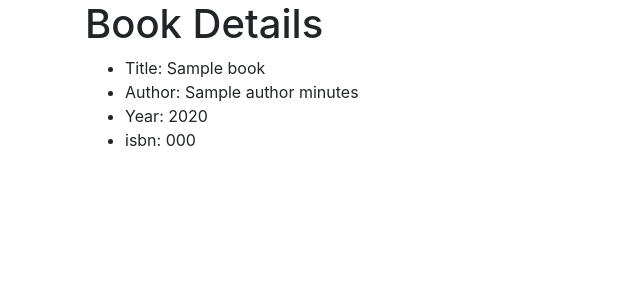
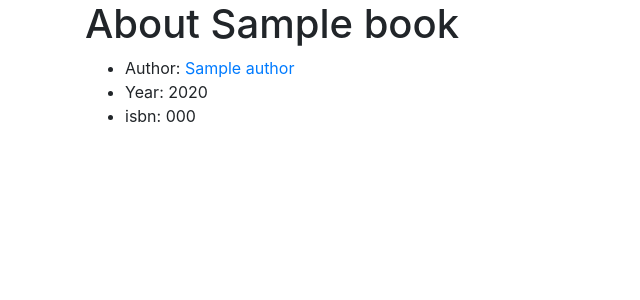
Before and after one commit to m-shihata/cs50b-books, a Flask app: page /book/1 in a window 1280 px wide. Shown: the top 300 px of the page, without its empty margins (0-640 px from the left). Run offline with Flask 2, Linux system fonts and the light colour scheme; tables that the repository leaves empty hold one stand-in row (values such as "Sample post"); some libraries are stand-ins or nearby versions.

Commit message:
Just final touches

```diff
--- a/templates/author.html
+++ b/templates/author.html
@@ -6,12 +6,9 @@
 
 {% block body %}
     <h1>{{ author.name }}'s books</h1>
-
     <ul>
         {% for book in books %}
             <li><a href="/book/{{ book.id }}">{{ book.title }}</a></li>
         {% endfor %}
     </ul>
-
-
 {% endblock %}
--- a/templates/book.html
+++ b/templates/book.html
@@ -5,14 +5,10 @@
 {% endblock %}
 
 {% block body %}
-    <h1>Book Details</h1>
-
+    <h1>About {{ book.title }}</h1>
     <ul>
-        <li>Title: {{ book.title }}</li>
-        <li>Author: {{ author.name }} minutes</li>
+        <li>Author: <a href="/author/{{ author.id }}" title="Find more books of this author">{{ author.name }}</a></li>
         <li>Year: {{ book.year }}</li>
         <li>isbn: {{ book.isbn }}</li>
     </ul>
-
-
 {% endblock %}
```
Also changed, not shown: templates/books.html (+4 -6 lines).
